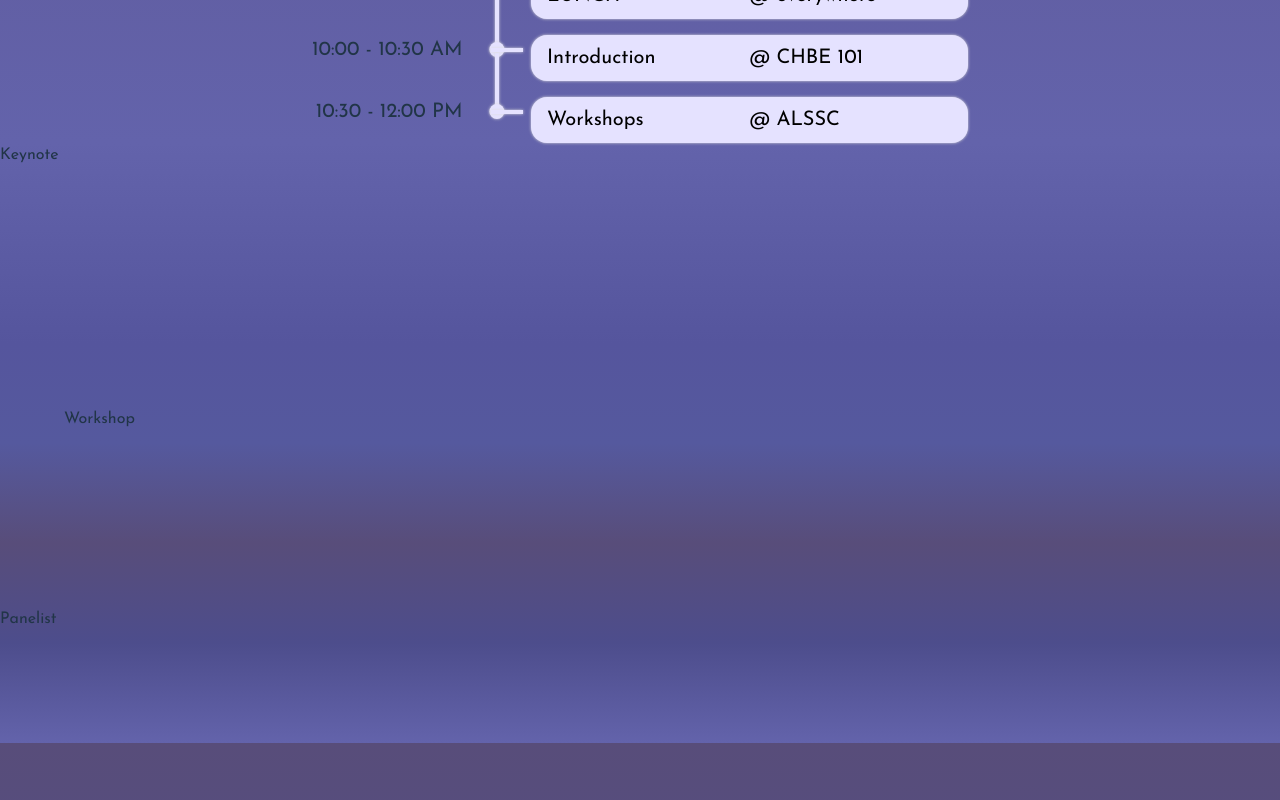
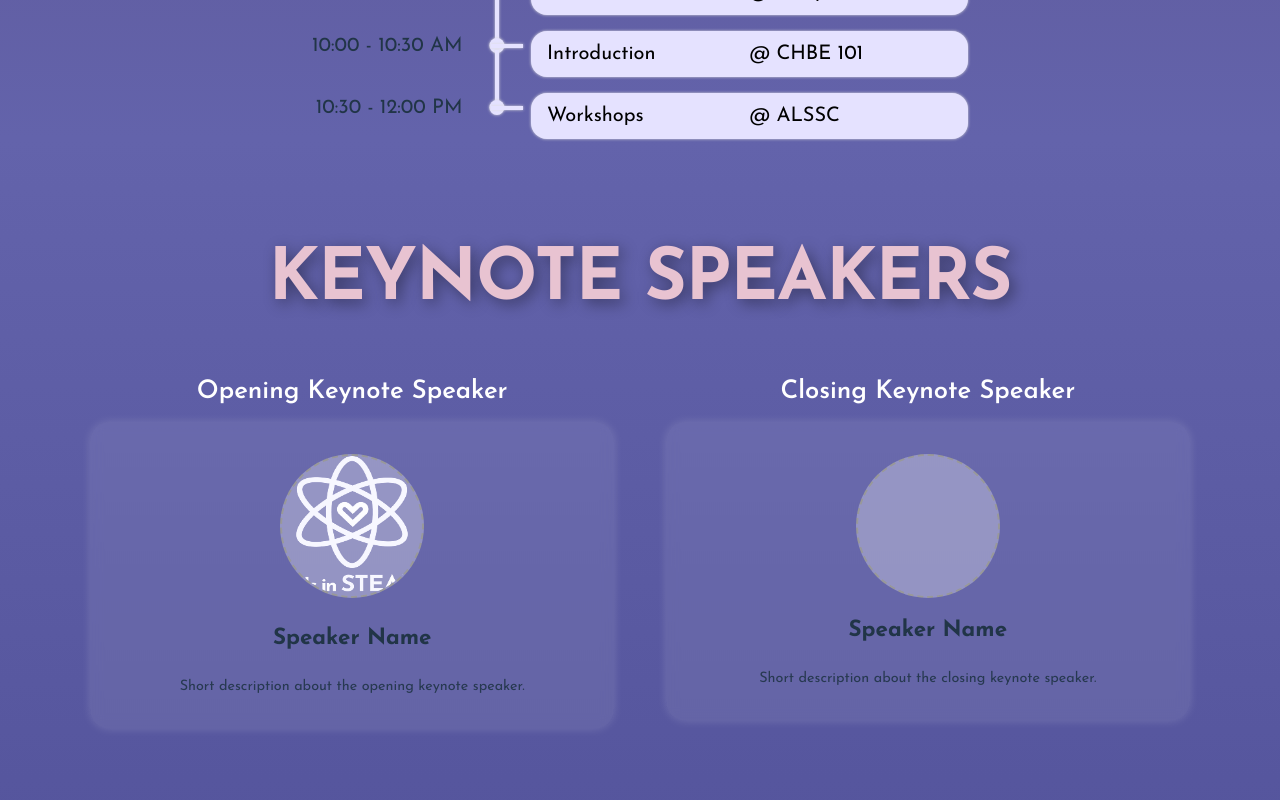
Before and after one commit to cassiemojar/gis-conference-website-2026, a React (Vite) app: page / in a window 1280 px wide. Shown: the part 1660-2460 px from the top of the page. Built offline with nearby package versions, Linux system fonts and the light colour scheme; a web font is replaced by a local one.

Commit message:
added keynote section (placeholder)

```diff
--- a/package.json
+++ b/package.json
@@ -16,7 +16,7 @@
     "@mui/material": "^7.3.7",
     "react": "^19.2.0",
     "react-dom": "^19.2.0",
-    "react-icons": "^5.5.0",
+    "react-icons": "^5.6.0",
     "react-intersection-observer": "^10.0.2"
   },
   "devDependencies": {
--- /dev/null
+++ b/src/data/KeynoteData.jsx
@@ -0,0 +1,19 @@
+// import speakerImg from "../images/speakers/person1.jpg";
+import img1 from '../images/navbar-logo.png';
+
+export const KeynoteData = {
+  speakers: [
+    {
+      type: "Opening Keynote Speaker",
+      name: "Speaker Name",
+      description: "Short description about the opening keynote speaker.",
+      image: img1
+    },
+    {
+      type: "Closing Keynote Speaker",
+      name: "Speaker Name",
+      description: "Short description about the closing keynote speaker.",
+      image: null
+    }
+  ]
+};
--- a/src/sections/AboutUs.jsx
+++ b/src/sections/AboutUs.jsx
@@ -63,7 +63,7 @@ export default function AboutUs() {
                 fontFamily: "Josefin Sans",
                 fontWeight: "bold",
                 marginBottom: "40px",
-                fontSize: { xs: "2rem", sm: "2.5rem", md: "3rem" },
+                fontSize: { xs: "2.5rem", sm: "3rem", md: "3.5rem" },
                 textShadow: "4px 3px 11px rgba(255,255,255,0.6)",
               }}
             >
--- a/src/sections/Keynote.jsx
+++ b/src/sections/Keynote.jsx
@@ -1,4 +1,46 @@
-function Keynote() {
-  return <div>Keynote</div>;
+import { Typography, Box } from "@mui/material";
+import "../styles/Keynote.css";
+import { KeynoteData } from "../data/KeynoteData.jsx";
+
+export default function Keynote() {
+  return (
+    <Box id="Keynote" className="keynote">
+      {/* Heading */}
+      <Typography
+        variant="h1"
+        sx={{
+          textAlign: "center",
+          color: "#E8C3D1",
+          fontFamily: "Josefin Sans",
+          fontWeight: "bold",
+          marginBottom: "40px",
+          fontSize: {xs: "2.4rem",
+                    sm: "3.2rem",
+                    md: "4.5rem"},
+          textShadow: "4px 4px 15px rgba(1, 1, 1, 0.4)",
+        }}
+      >
+        KEYNOTE SPEAKERS
+      </Typography>
+      <div className="keynote-grid">
+        {KeynoteData.speakers.map((speaker, index) => (
+          <div className="keynote-block" key={index}>
+            <h3 className="keynote-subheader">{speaker.type}</h3>
+
+            <div className="keynote-card">
+              {speaker.image ? (
+                <img src={speaker.image} className="speaker-circle" />
+              ) : (
+                <div className="speaker-circle"></div>
+              )}
+
+              <h4 className="speaker-name">{speaker.name}</h4>
+
+              <p className="speaker-desc">{speaker.description}</p>
+            </div>
+          </div>
+        ))}
+      </div>
+    </Box>
+  );
 }
-export default Keynote;
--- a/src/styles/AboutUs.css
+++ b/src/styles/AboutUs.css
@@ -3,6 +3,7 @@
   flex-direction: column;
   align-items: center;
   width: 100%;
+  padding: 80px 5%;
   --content-max-width: 1100px;
   --card-radius: 1.25rem;
   --glass-bg: rgba(255, 255, 255, 0.08);
@@ -10,9 +11,7 @@
   --gap: 4vw;
 }
 
-#AboutUs {
-    padding: 8% 3%;
-}
+
 .about-body {
   width: 100%;
   max-width: var(--content-max-width);
--- /dev/null
+++ b/src/styles/Keynote.css
@@ -0,0 +1,69 @@
+.keynote {
+  display: flex;
+  flex-direction: column;
+  align-items: center;
+  text-align: center;
+  width: 100%;
+  padding: 100px 5%;
+  --content-max-width: 1100px;
+  --card-radius: 1.25rem;
+  --glass-bg: rgba(255, 255, 255, 0.08);
+  --glow: 0 0 10px rgba(255, 255, 255, 0.15);
+  --gap: 4vw;
+}
+
+/* Two speaker boxes */
+.keynote-grid {
+  width: 100%;
+  max-width: var(--content-max-width);
+  display: grid;
+  grid-template-columns: 1fr 1fr;
+  gap: var(--gap);
+}
+
+/* Card */
+.keynote-card {
+  background: var(--glass-bg);
+  padding: 2rem;
+  border-radius: var(--card-radius);
+  box-shadow: var(--glow);
+  backdrop-filter: blur(6px);
+  text-align: center;
+}
+
+/* Subheader */
+.keynote-subheader {
+  color: #ffffff;
+  margin: 2%;
+  font-weight: 600;
+}
+
+/* Placeholder circle for speaker photo */
+.speaker-circle {
+  width: 9rem;
+  height: 9rem;
+  border-radius: 50%;
+  border: 2px dashed #999;
+  margin: 0 auto 1rem auto;
+  background: rgba(255, 255, 255, 0.3);
+}
+
+/* Name */
+.speaker-name {
+  margin-bottom: 20px;
+  font-weight: bold;
+  font-size: 1.4rem;
+}
+
+/* Description */
+.speaker-desc {
+  font-size: 0.9rem;
+  opacity: 0.9;
+}
+
+/* Mobile */
+@media (max-width: 900px) {
+  .keynote-grid {
+    grid-template-columns: 1fr;
+  }
+}
```
Also changed, not shown: 1 other file (tests, documents, lock files or other folders).
